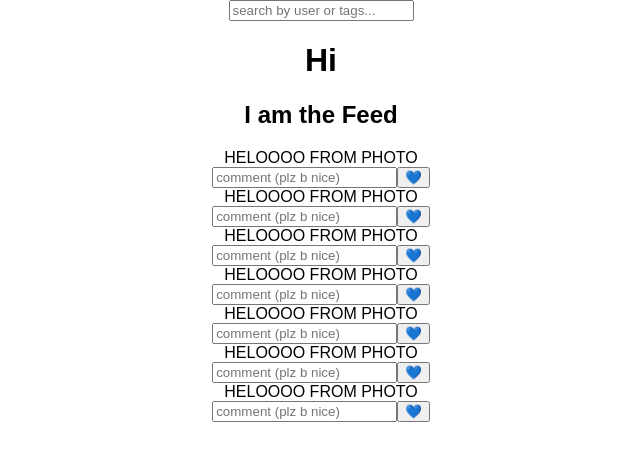
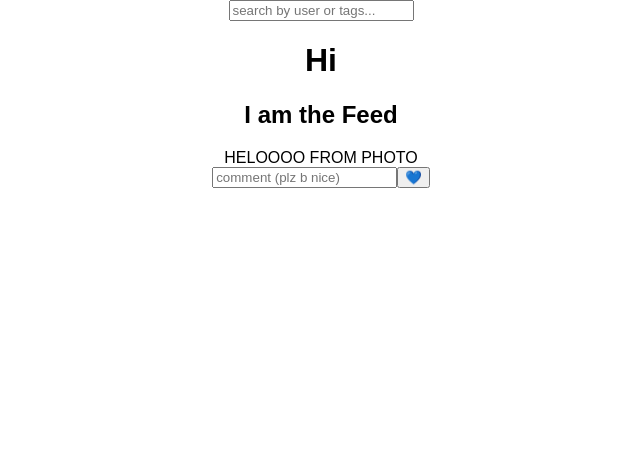
Before and after one commit to SamCatherman/react-ig-demo, a React (Create React App) app in the folder react-ig-demo/: page / in a window 1280 px wide. Shown: the top 460 px of the page, without its empty margins (319-959 px from the left). Built offline with nearby package versions, Linux system fonts and the light colour scheme.

Commit message:
minor update to feed

```diff
--- a/react-ig-demo/src/components/Feed.js
+++ b/react-ig-demo/src/components/Feed.js
@@ -6,12 +6,6 @@ const Feed = () => {
     <div>
       <h2>I am the Feed</h2>
       <Photo />
-      <Photo />
-      <Photo />
-      <Photo />
-      <Photo />
-      <Photo />
-      <Photo />
     </div>
   );
 };
```
